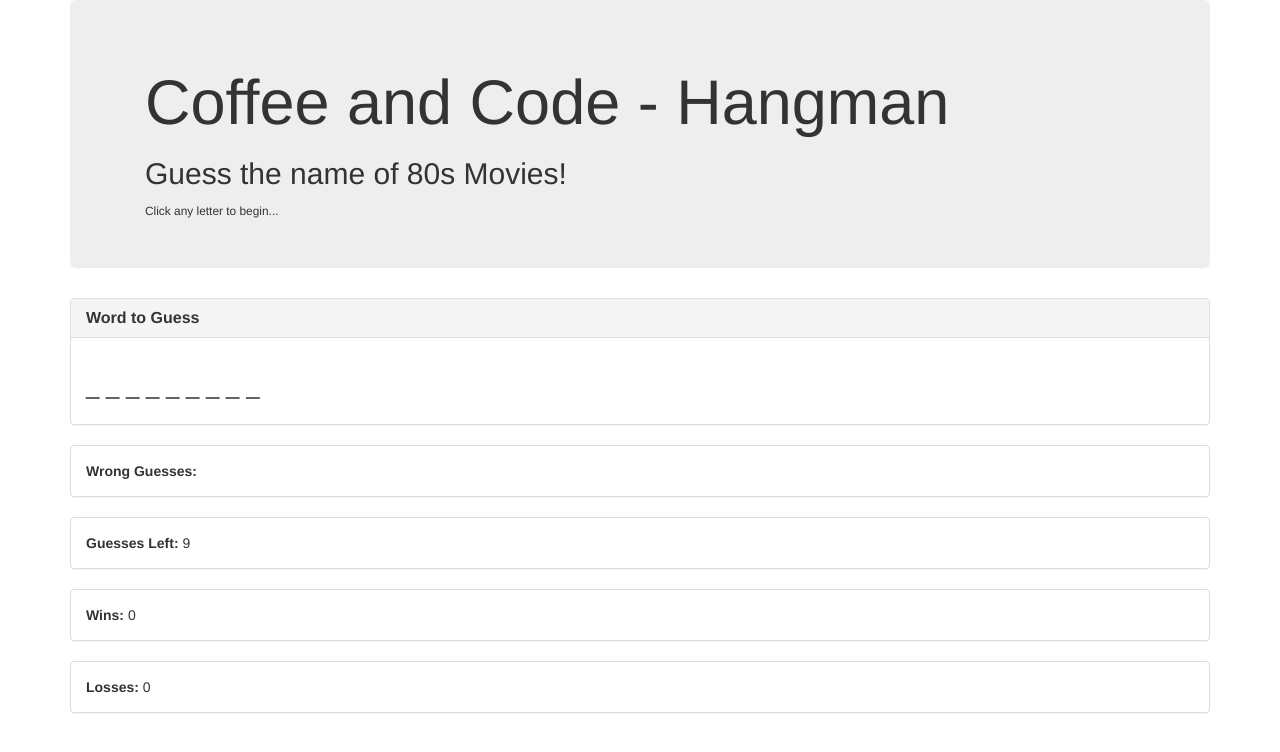
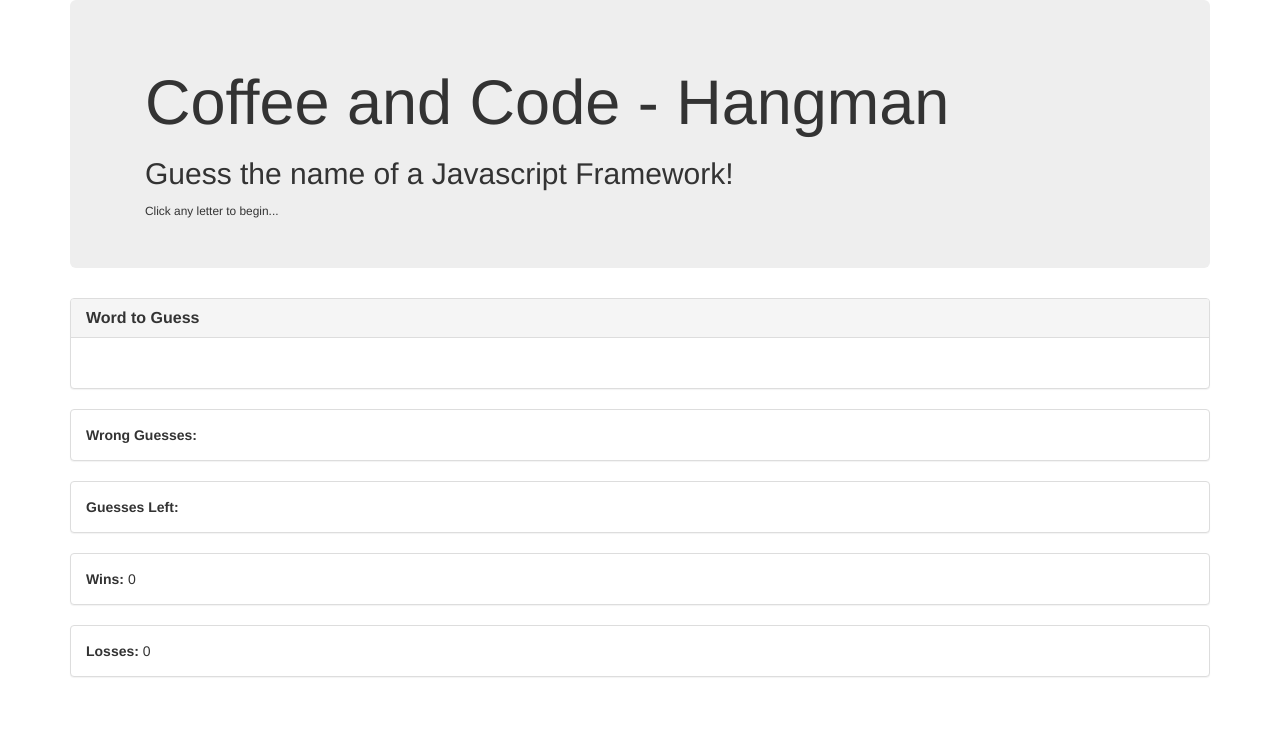
Before and after one commit to rgtalbot/coffee-and-code-dec-21, a plain HTML site: page index.html in a window 1280 px wide. Drawn offline with nearby package versions, Linux system fonts and the light colour scheme.

Commit message:
updated index

```diff
--- a/index.html
+++ b/index.html
@@ -16,7 +16,7 @@
     <div class="jumbotron">
         <div class="container">
             <h1>Coffee and Code - Hangman</h1>
-            <h2>Guess the name of 80s Movies!</h2>
+            <h2>Guess the name of a Javascript Framework!</h2>
             <small>Click any letter to begin...</small>
         </div>
     </div>
@@ -32,7 +32,7 @@
                 </div>
                 <div class="panel-body">
                     <!-- This h3 section called wordblanks is what we'll be replacing with letters as the user guesses. Pay particular attention to the id called ***wordblanks***. We'll be referencing this in the Javascript. -->
-                    <h3 id="wordblanks">_ _ _ _ _ _ _ _ _ </h3>
+                    <h3 id="wordblanks"></h3>
                 </div>
             </div>
 
@@ -50,7 +50,7 @@
                 <div class="panel-body">
 
                     <!-- This span called guessesLeft is where we will be dumping the number of guesses left. Pay attention to the id called ****guessesLeft****. We'll be referencing this in the Javascript. -->
-                    <strong>Guesses Left: </strong> <span id="guessesLeft">9</span>
+                    <strong>Guesses Left: </strong> <span id="guessesLeft"></span>
                 </div>
             </div>
 
```
